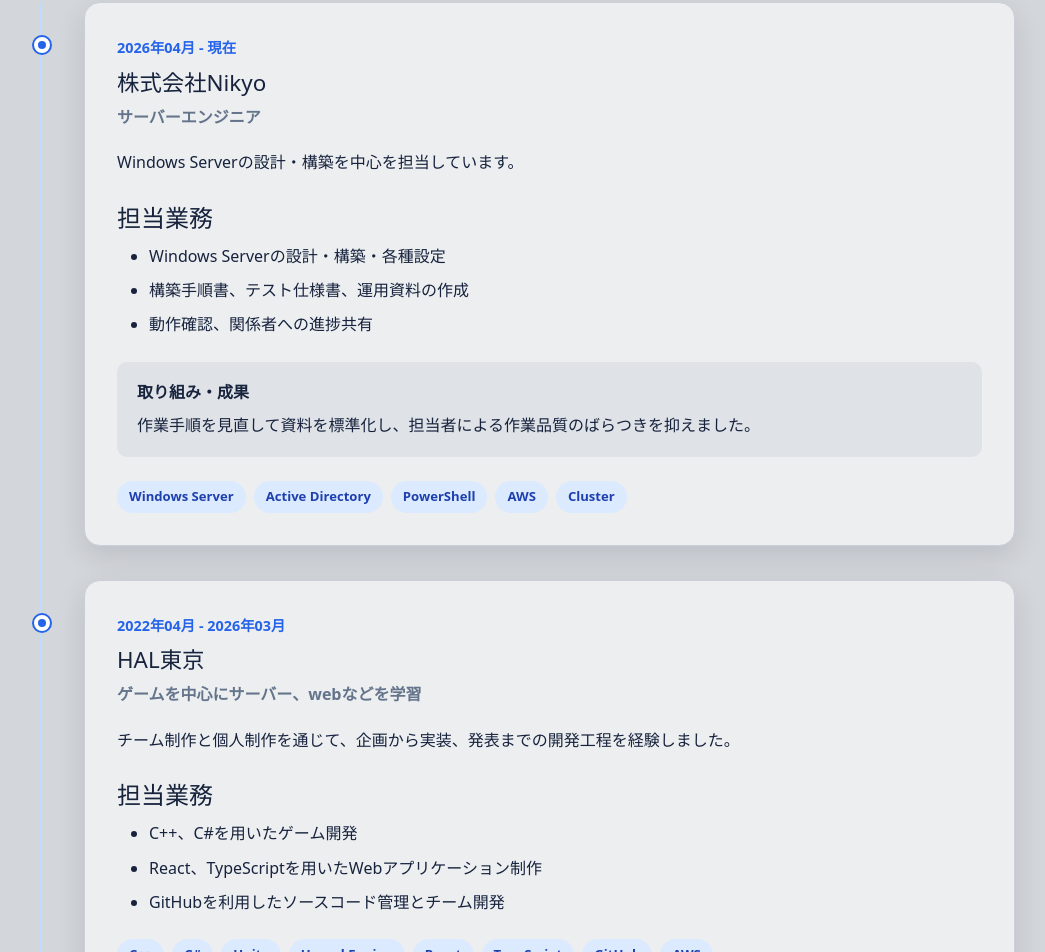
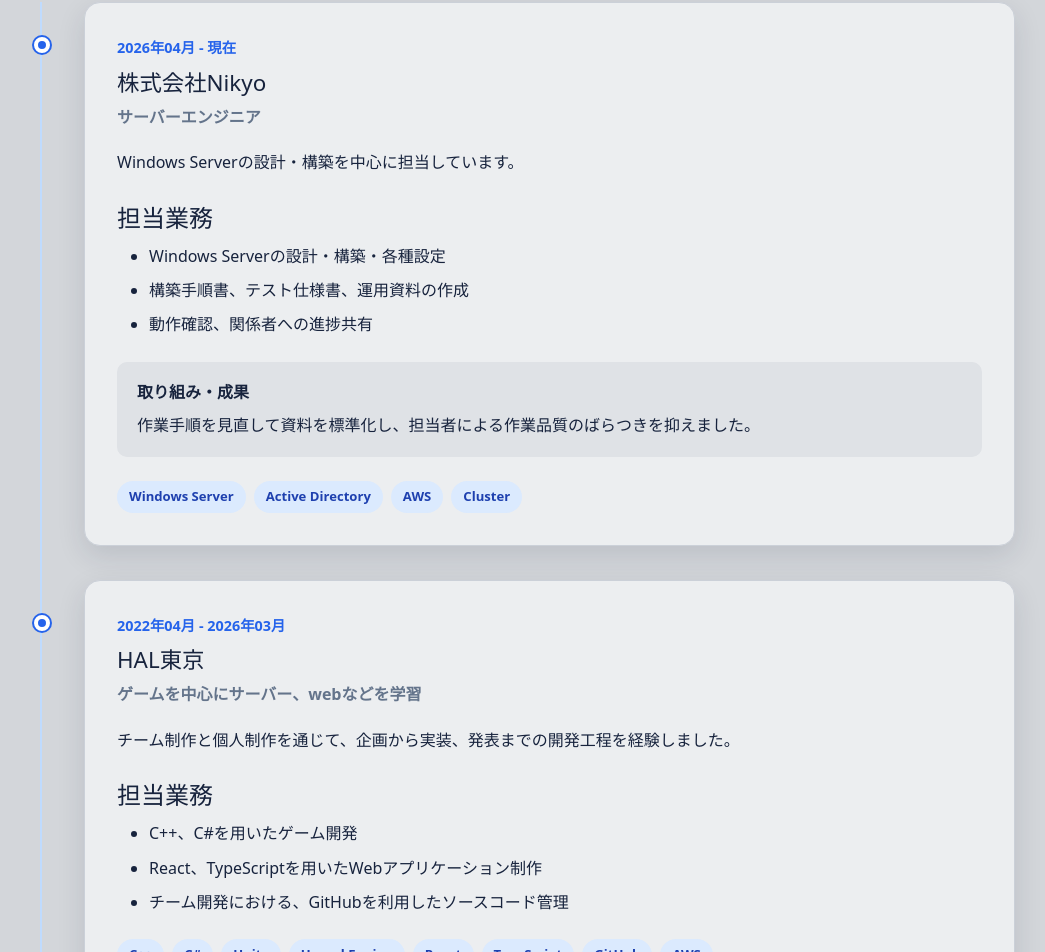
Before and after one commit to shupopo-999/portfolio, a React (Create React App) app: page /work-history in a window 1280 px wide. Shown: the part 786-1738 px from the top of the page, without its empty margins (117-1162 px from the left). Built offline with nearby package versions, Linux system fonts and the light colour scheme.

Commit message:
誤字などの修正

```diff
--- a/src/components/WorkHistoryPage.tsx
+++ b/src/components/WorkHistoryPage.tsx
@@ -16,13 +16,13 @@
     period: "2026年04月 - 現在",
     company: "株式会社Nikyo",
     position: "サーバーエンジニア",
-    summary: "Windows Serverの設計・構築を中心を担当しています。",
+    summary: "Windows Serverの設計・構築を中心に担当しています。",
     responsibilities: [
       "Windows Serverの設計・構築・各種設定",
       "構築手順書、テスト仕様書、運用資料の作成",
       "動作確認、関係者への進捗共有",
     ],
-    technologies: ["Windows Server", "Active Directory", "PowerShell", "AWS", "Cluster"],
+    technologies: ["Windows Server", "Active Directory", "AWS", "Cluster"],
     achievement: "作業手順を見直して資料を標準化し、担当者による作業品質のばらつきを抑えました。",
   },
   {
@@ -33,7 +33,7 @@
     responsibilities: [
       "C++、C#を用いたゲーム開発",
       "React、TypeScriptを用いたWebアプリケーション制作",
-      "GitHubを利用したソースコード管理とチーム開発",
+      "チーム開発における、GitHubを利用したソースコード管理",
     ],
     technologies: ["C++", "C#", "Unity", "Unreal Engine", "React", "TypeScript", "GitHub", "AWS"],
   },
```
